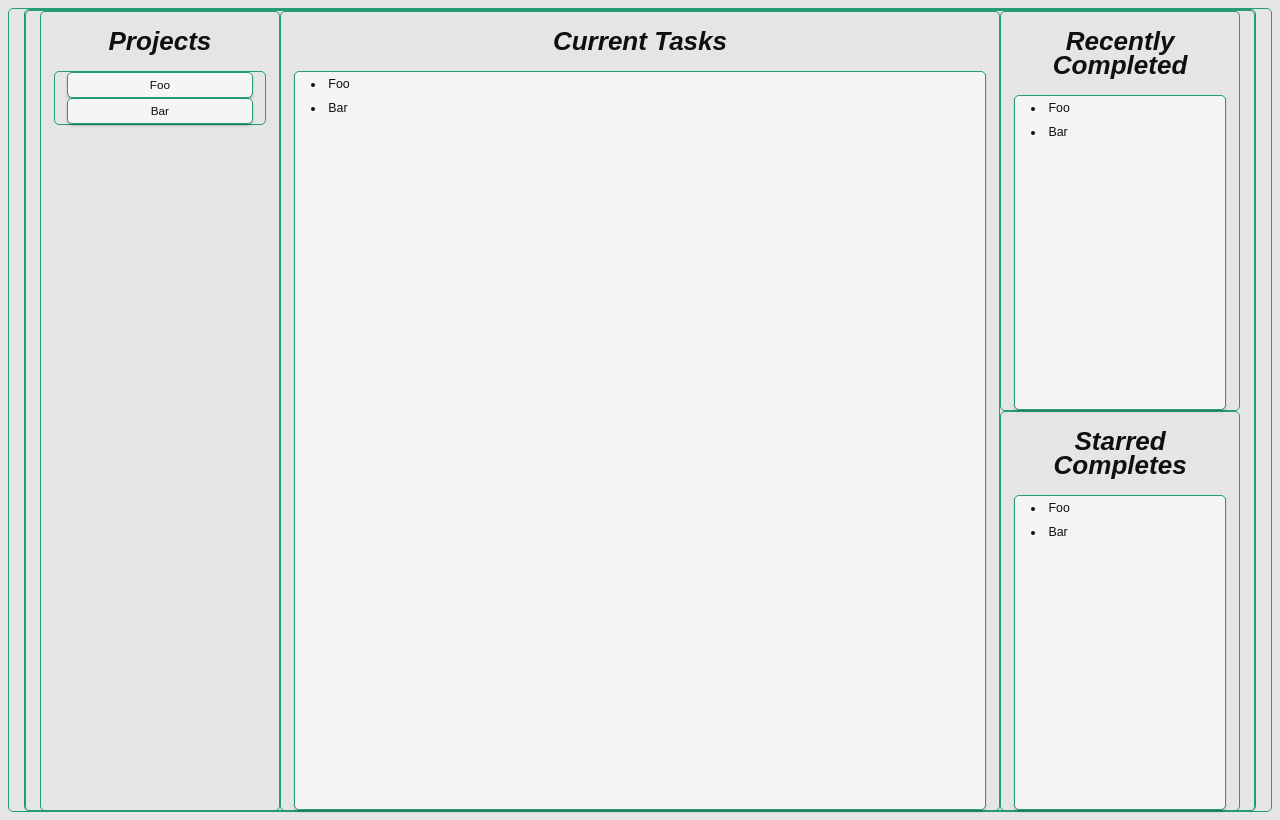
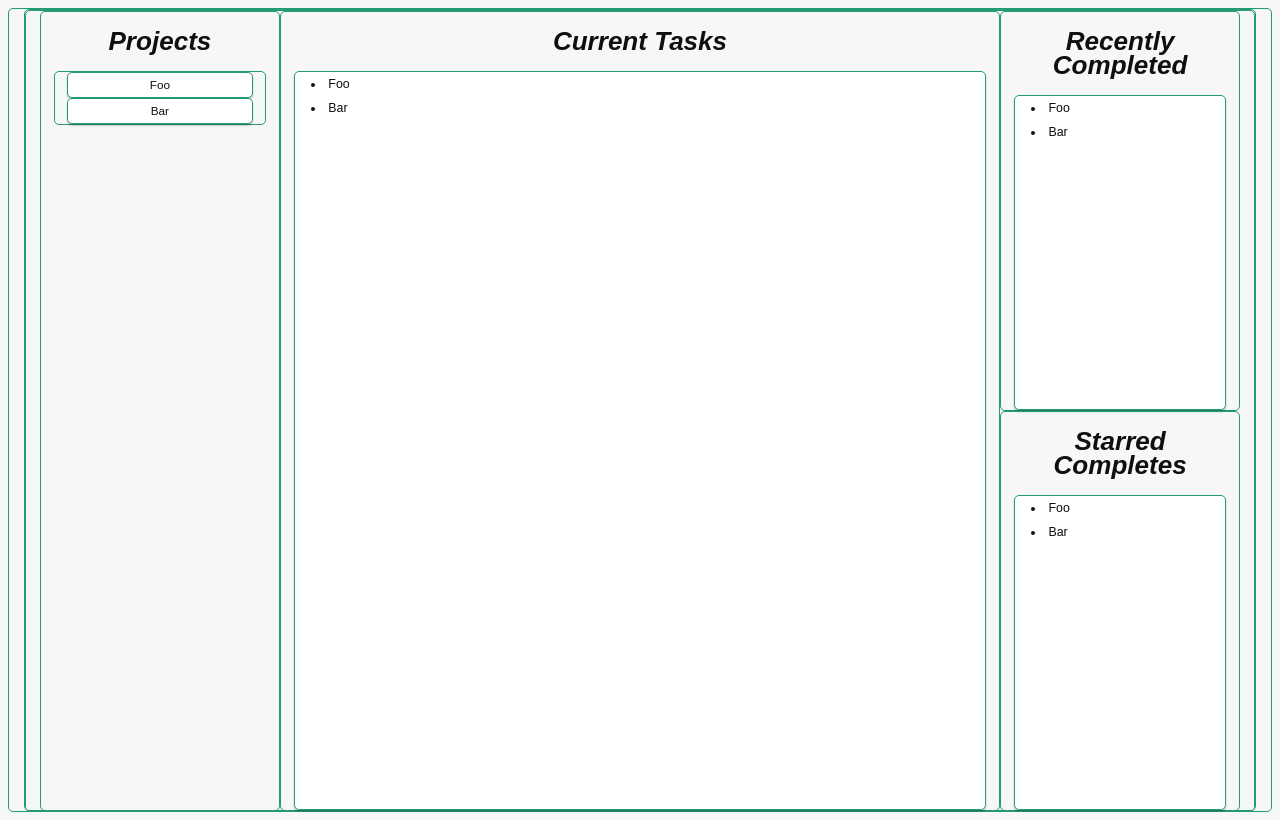
Before and after one commit to npetrangelo/task-tool, a Vue app: page / in a window 1280 px wide. Built offline with nearby package versions, Linux system fonts and the light colour scheme.

Commit message:
Fixed colors

```diff
--- a/src/styles.css
+++ b/src/styles.css
@@ -5,7 +5,8 @@
   font-weight: 400;
 
   color: #0f0f0f;
-  background-color: #e5e5e5;
+  background-color: #f7f7f7;
+  height: 100%;
 
   font-synthesis: none;
   text-rendering: optimizeLegibility;
@@ -59,7 +60,7 @@
 }
 
 .standout {
-  background-color: whitesmoke;
+  background-color: #ffffff;
 }
 
 a {
```
